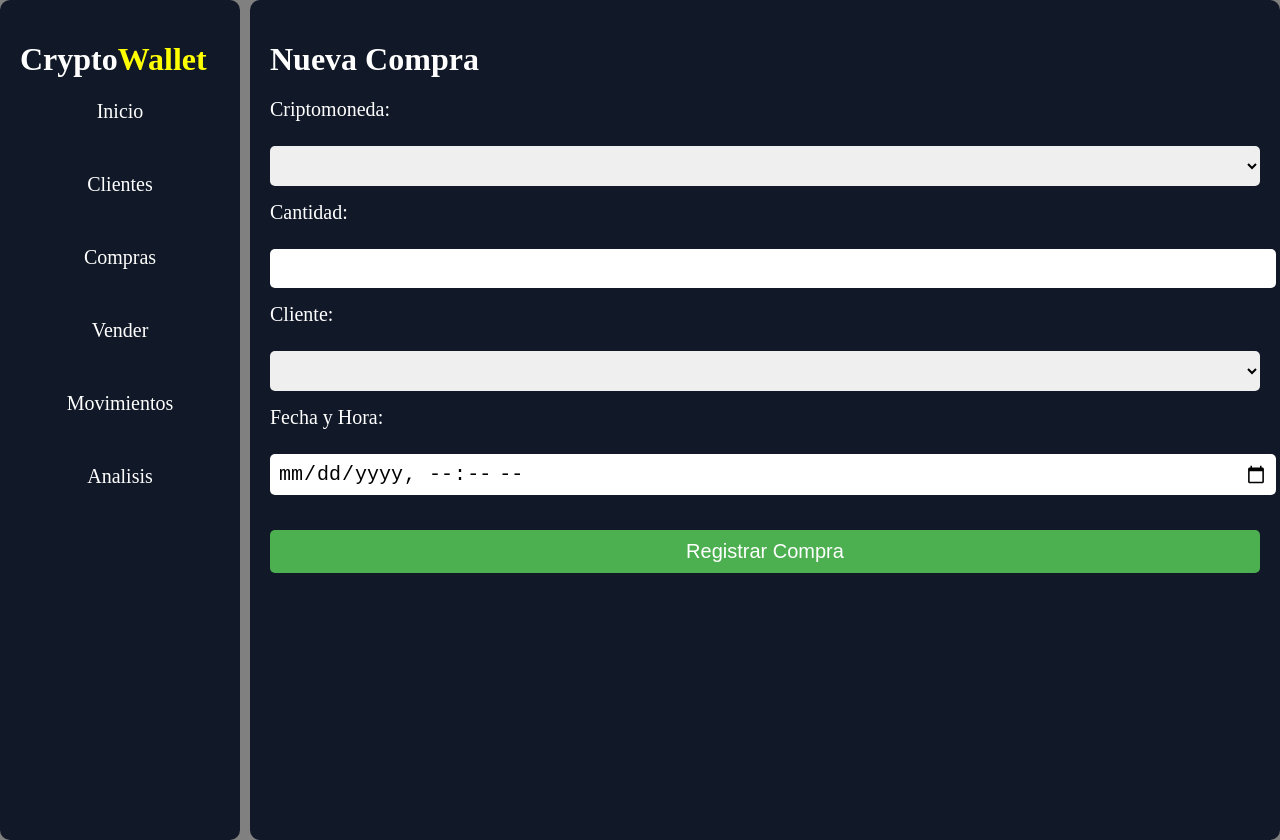
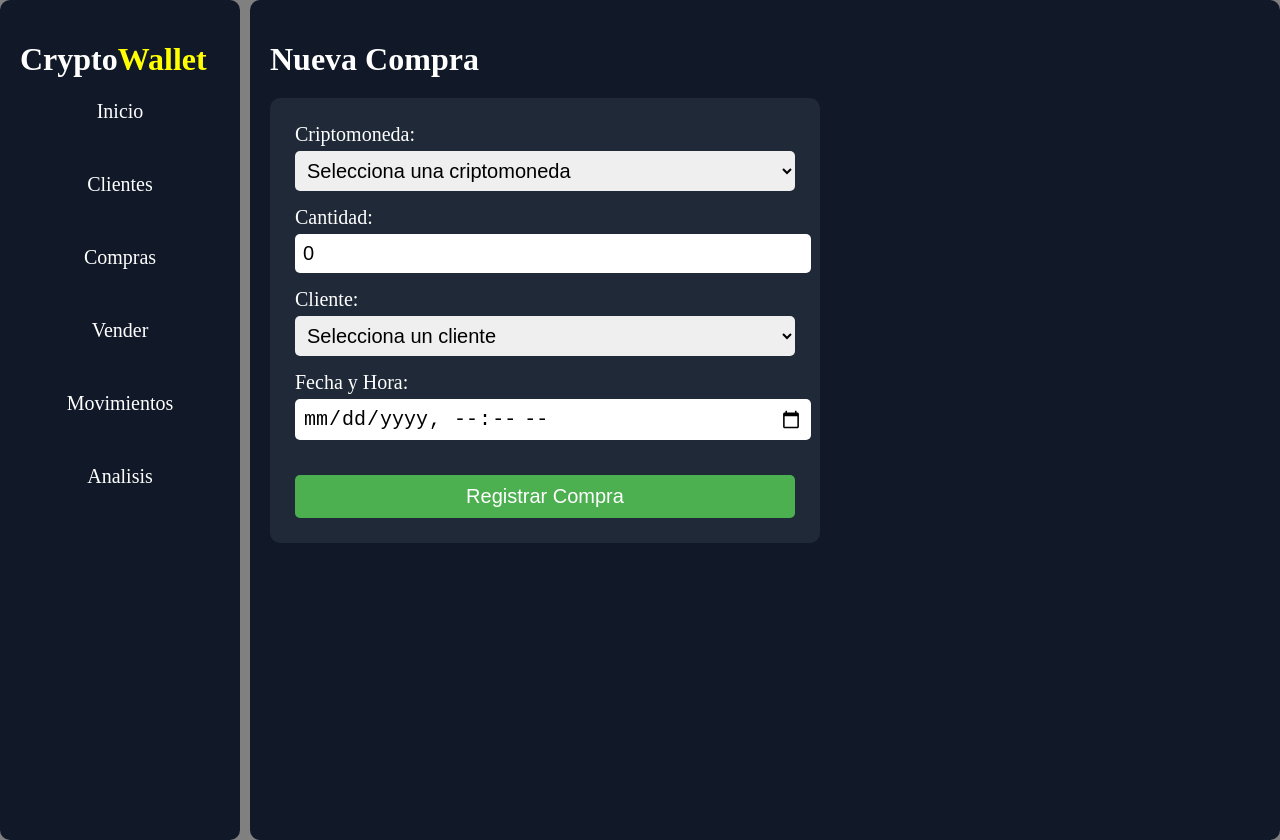
Before and after one commit to MartinRobledo6/TP-Final-Criptomonedas, a Vue app: page /compras in a window 1280 px wide. Built offline with nearby package versions, Linux system fonts and the light colour scheme.

Commit message:
Fin del dia 04/06

```diff
--- a/src/views/AltaCompra.vue
+++ b/src/views/AltaCompra.vue
@@ -3,10 +3,13 @@
     <SidebarComp />
     <div class="formulario">
       <h1>Nueva Compra</h1>
-      <form class="formulario-cliente" @submit.prevent="registrarCompra">
+      <form class="formulario-compra" @submit.prevent="registrarCompra">
         <label for="criptomoneda">Criptomoneda:</label>
         <select id="criptomoneda" v-model="criptomoneda" required placeholder="Selecciona una criptomoneda">
-
+          <option value="" disabled>Selecciona una criptomoneda</option>
+          <option value="Bitcoin">Bitcoin</option>
+          <option value="Ethereum">Ethereum</option>
+          <option value="USDT">USDT</option>
         </select>
 
         <label for="cantidad">Cantidad:</label>
@@ -14,12 +17,16 @@
 
         <label for="cliente">Cliente:</label>
         <select id="cliente" v-model="cliente" required placeholder="Selecciona un cliente">
+          <option value="" disabled>Selecciona un cliente</option>
+          <option value="Cliente 1">Cliente 1</option>
+          <option value="Cliente 2">Cliente 2</option>
+          <option value="Cliente 3">Cliente 3</option>
         </select>
 
         <label for="fechayhora">Fecha y Hora:</label>
         <input type="datetime-local" id="fechayhora" v-model="fechayhora" required>
 
-        <div class="registrar-cliente">
+        <div class="registrar-compra">
           <button type="submit">Registrar Compra</button>
         </div>
       </form>
@@ -28,7 +35,20 @@
 </template>
 
 <script setup>
+import { ref } from 'vue';
 import SidebarComp from '../components/sidebarComp.vue';
+
+const criptomoneda = ref('');
+const cantidad = ref(0);
+const cliente = ref('');
+const fechayhora = ref('');
+
+const registrarCompra = () => {
+  console.log(criptomoneda.value);
+  console.log(cantidad.value);
+  console.log(cliente.value);
+  console.log(fechayhora.value);
+}
 </script>
 
 <style scoped>
@@ -42,7 +62,6 @@ import SidebarComp from '../components/sidebarComp.vue';
     flex-direction: column;
     align-items: flex-start;
     justify-content: flex-start;
-    border: 3px;
     border-radius: 10px;
     flex: 1;
     padding: 20px;
@@ -53,6 +72,7 @@ import SidebarComp from '../components/sidebarComp.vue';
     color: white;
   }
   .formulario label {
+    margin-top: 25px;
     font-size: 20px;
     margin-bottom: 10px;
     color: white;
@@ -61,16 +81,23 @@ import SidebarComp from '../components/sidebarComp.vue';
     width: 100%;
     padding: 8px;
     font-size: 20px;
-    margin-top: 25px;
+    margin-top: 5px;
     margin-bottom: 15px;
     border-radius: 5px;
     border: none;
   }
-  .registrar-cliente {
+  .formulario-compra{
+    width: 100%;
+    max-width: 500px;
+    background-color: #1f2937;
+    padding: 25px;
+    border-radius: 10px;
+  }
+  .registrar-compra {
     display: flex;
     justify-content: center;
   }
-  .registrar-cliente button {
+  .registrar-compra button {
     margin-top: 20px;
     padding: 10px 20px;
     width: 100%;
@@ -81,6 +108,10 @@ import SidebarComp from '../components/sidebarComp.vue';
     font-size: 20px;
     cursor: pointer;
   }
+  .registrar-compra button:hover {
+    background-color: black;
+    transition: 0.3s;
+  }
 </style>
 
 <style>
```
Also changed, not shown: src/api/transaccionesApi.js (added), src/components/TablaMovimiento.vue (added), src/views/Movimientos.vue (added).
